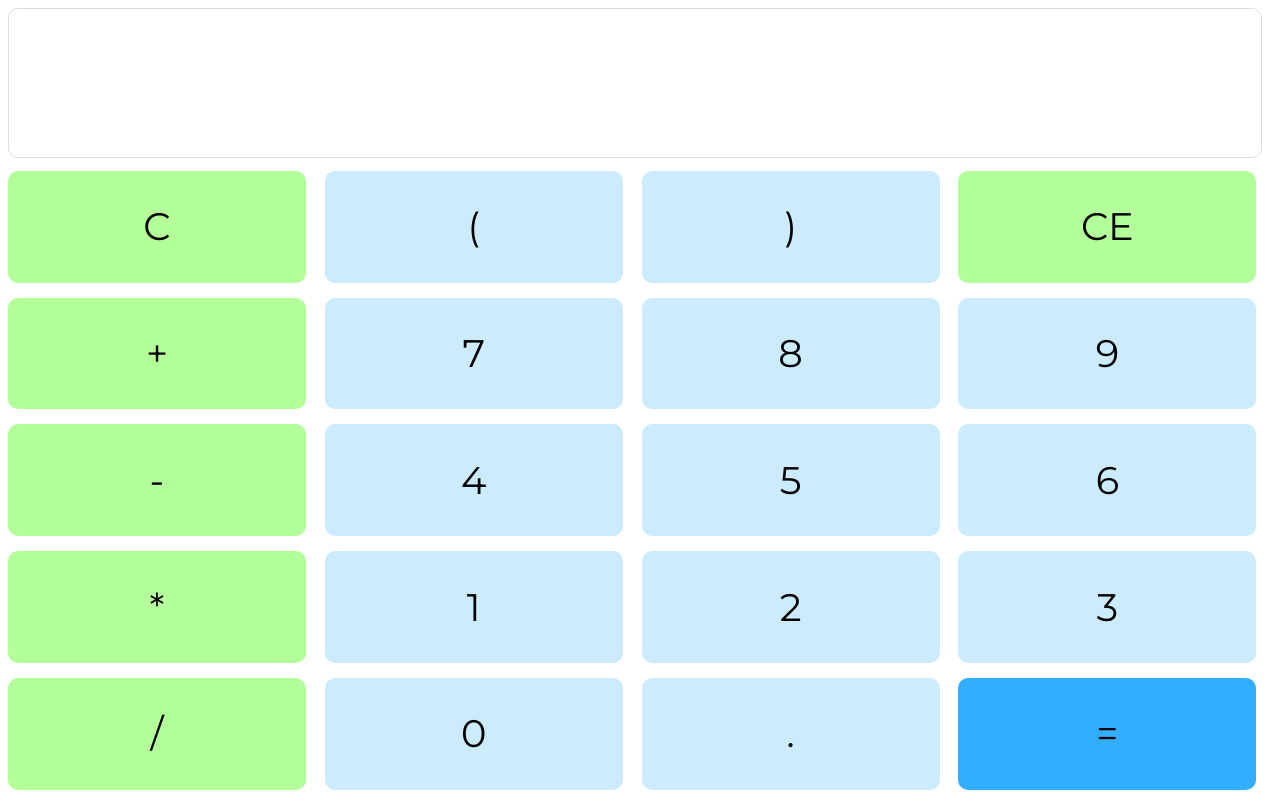
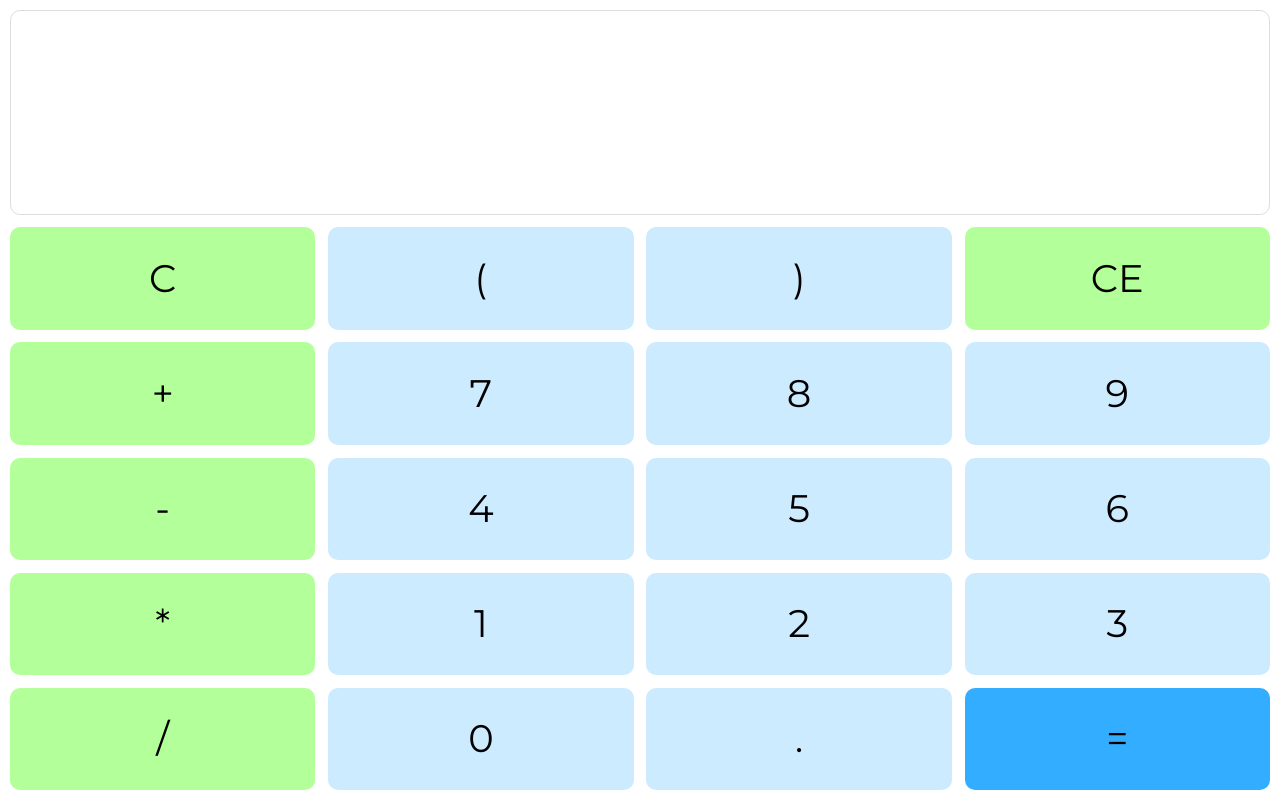
Before and after one commit to jdnordh/jdnordh.github.io, a plain HTML site: page calculator.html in a window 1280 px wide. Drawn offline with nearby package versions, Linux system fonts and the light colour scheme.

Commit message:
Fixed sizing issues.

```diff
--- a/calculator.css
+++ b/calculator.css
@@ -11,8 +11,8 @@ button{
     padding: 5px;
     font-size: 3vw;
     user-select: none;
-    height: inherit;
-    width: inherit;
+    height: 100%;
+    width: 100%;
 }
 
 button:focus, button:active{
@@ -62,7 +62,7 @@ button:focus, button:active{
     font-size: 6vw;
     text-align: right;
     padding-right: 10px;
-    text-wrap: none;
+    text-wrap: normal;
 }
 
 #last-text{
@@ -74,18 +74,26 @@ button:focus, button:active{
 
 /* Grid layout */
 
-.calculator-grid{
+.calculator-grid {
     display: grid;
     grid-template-columns: repeat(4, 1fr);
-    grid-template-rows: 1fr 1fr 1fr 1fr 1fr 1fr;
+    grid-template-rows: 2fr 1fr 1fr 1fr 1fr 1fr;
     grid-gap: 1vw;
-    max-width: 98%;
-    max-height: 98%;
-    width: 98%;
-    height: 98%;
+    max-width: 100%;
+    max-height: 100%;
+    padding: 10px;
+    width: calc(100% - 20px);
+    height: calc(100% - 20px);
 }
+/*
+@media only screen and (max-width: 768px) {
+    [class*="calculator-grid"] {
+        width: calc(100% - 20px);
+    }
+}
+*/
 
-.column-span-all{
+.column-span-all {
     grid-column-start: 1;
     grid-column-end: 5;
 }
@@ -144,6 +152,7 @@ html {
     width: 100%;
     height: 100%;
     overflow: hidden;
+    margin: 0px;
 }
 
 body {
@@ -153,4 +162,5 @@ body {
     max-height: 100%;
     max-width: 100%;
     overflow: hidden;
+    margin: 0px;
 }
```
